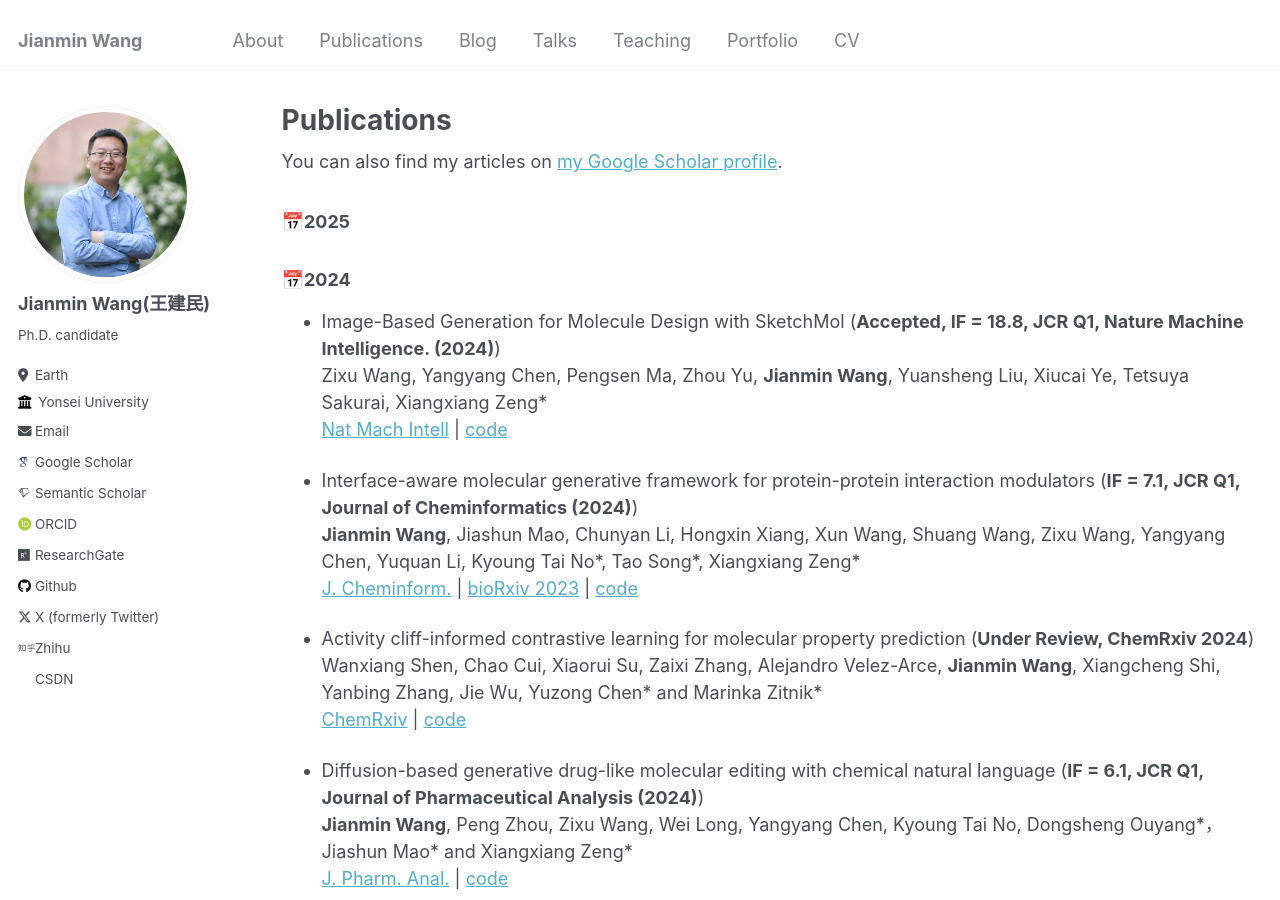
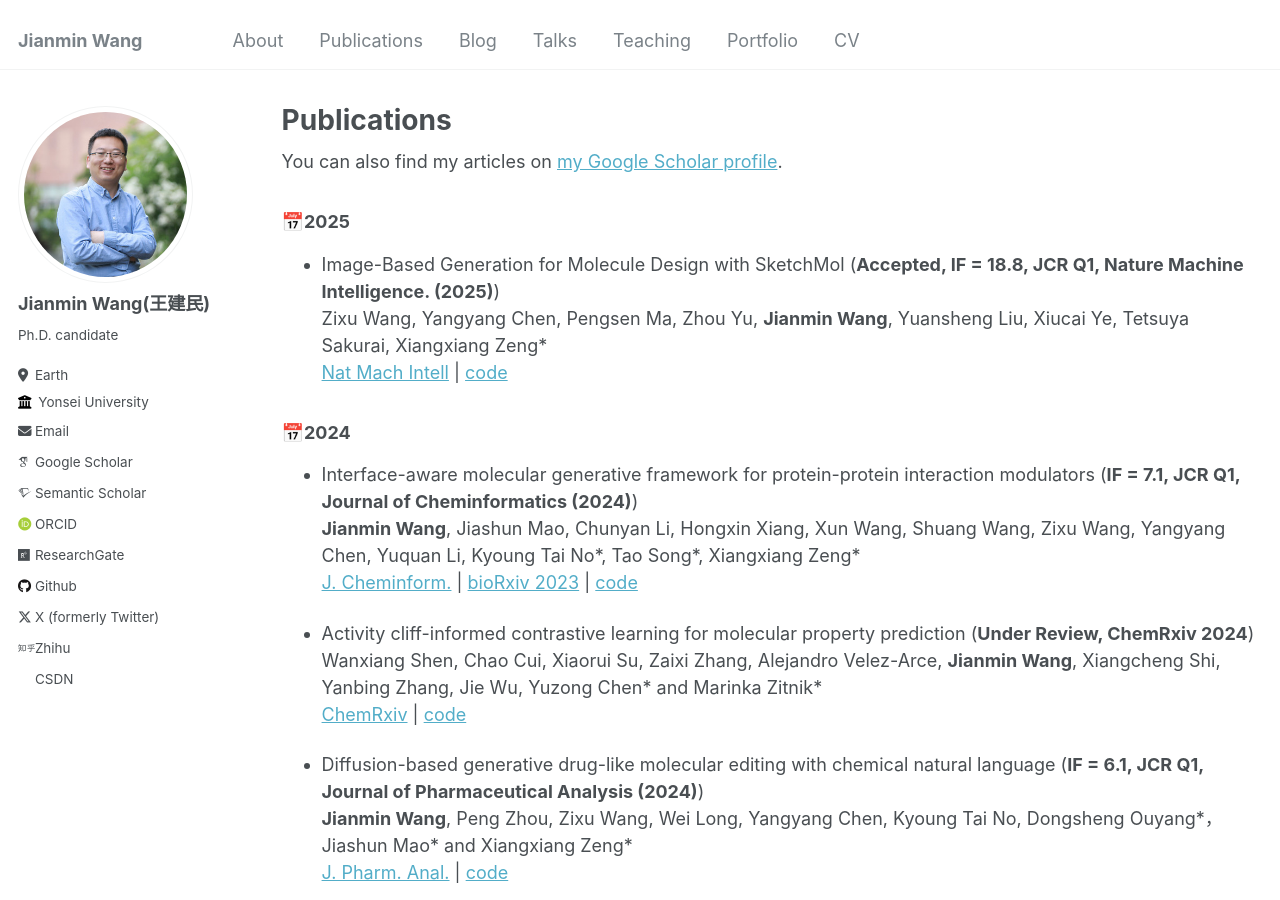
Before and after one commit to Jianmin2drugai/Jianmin2drugai.github.io, a Jekyll site: the page built from _pages/publications.md, in a window 1280 px wide and 900 px high. Built offline with Jekyll 4.4.1, drawn with Linux system fonts in a browser that asks for light colours; some web fonts are replaced.

Commit message:
Update publications.md

```diff
--- a/_pages/publications.md
+++ b/_pages/publications.md
@@ -18,13 +18,11 @@
 ### &#x1F4C5;2025
 
 
-
+*   Image-Based Generation for Molecule Design with SketchMol (**Accepted, IF = 18.8, JCR Q1, Nature Machine Intelligence. (2025)**)
+    Zixu Wang, Yangyang Chen, Pengsen Ma, Zhou Yu, **Jianmin Wang**, Yuansheng Liu, Xiucai Ye, Tetsuya Sakurai, Xiangxiang Zeng\*
+   [Nat Mach Intell](https://github.com/WangZiXubiubiu/SketchMol-v1) | [code](https://github.com/WangZiXubiubiu/SketchMol-v1)
 
 ### &#x1F4C5;2024
-
-*   Image-Based Generation for Molecule Design with SketchMol (**Accepted, IF = 18.8, JCR Q1, Nature Machine Intelligence. (2024)**)
-    Zixu Wang, Yangyang Chen, Pengsen Ma, Zhou Yu, **Jianmin Wang**, Yuansheng Liu, Xiucai Ye, Tetsuya Sakurai, Xiangxiang Zeng\*
-   [Nat Mach Intell](https://github.com/WangZiXubiubiu/SketchMol-v1) | [code](https://github.com/WangZiXubiubiu/SketchMol-v1)
 
 *   Interface-aware molecular generative framework for protein-protein interaction modulators (**IF = 7.1, JCR Q1, Journal of Cheminformatics (2024)**)
     **Jianmin Wang**, Jiashun Mao, Chunyan Li, Hongxin Xiang, Xun Wang, Shuang Wang, Zixu Wang, Yangyang Chen, Yuquan Li, Kyoung Tai No\*, Tao Song\*, Xiangxiang Zeng\*
```
